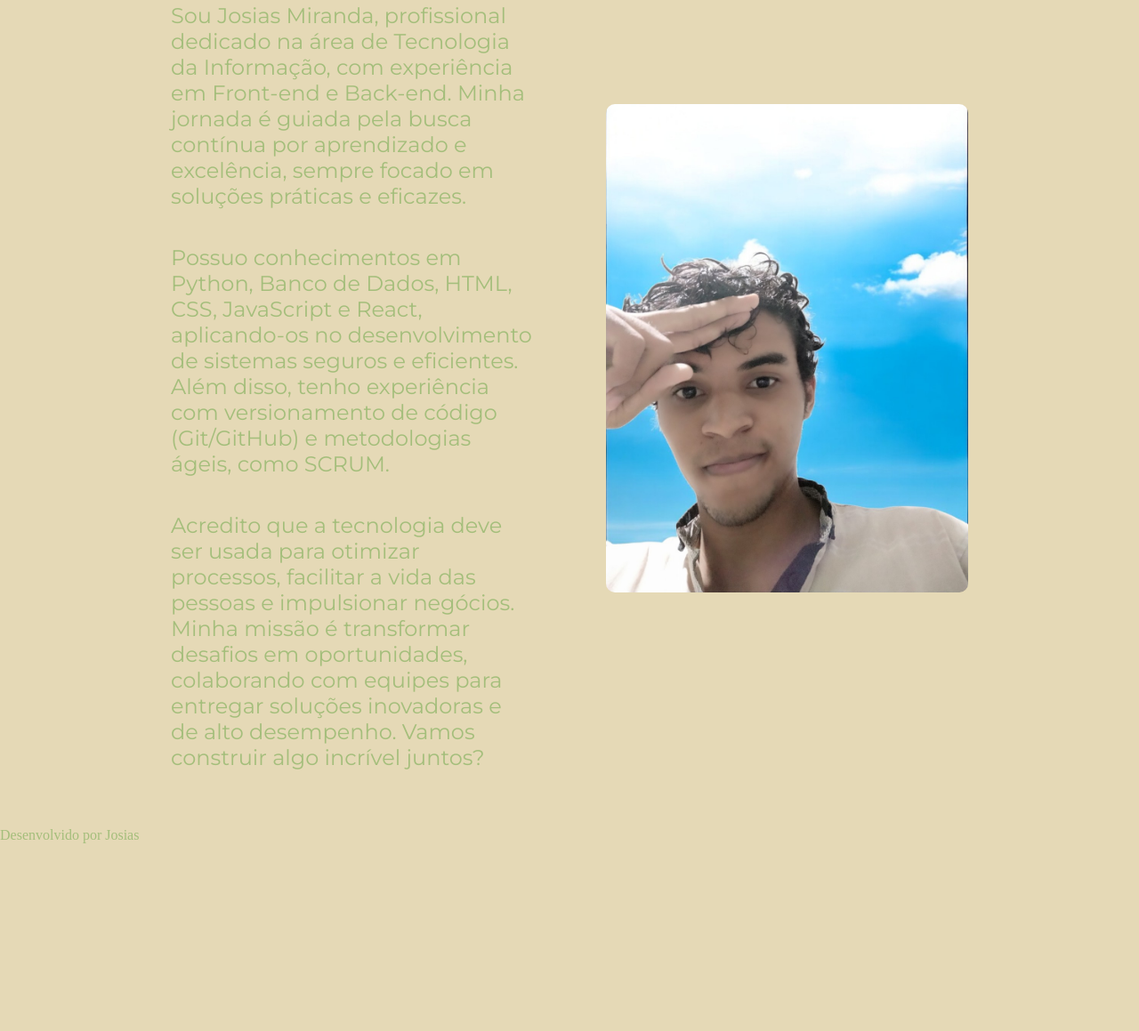
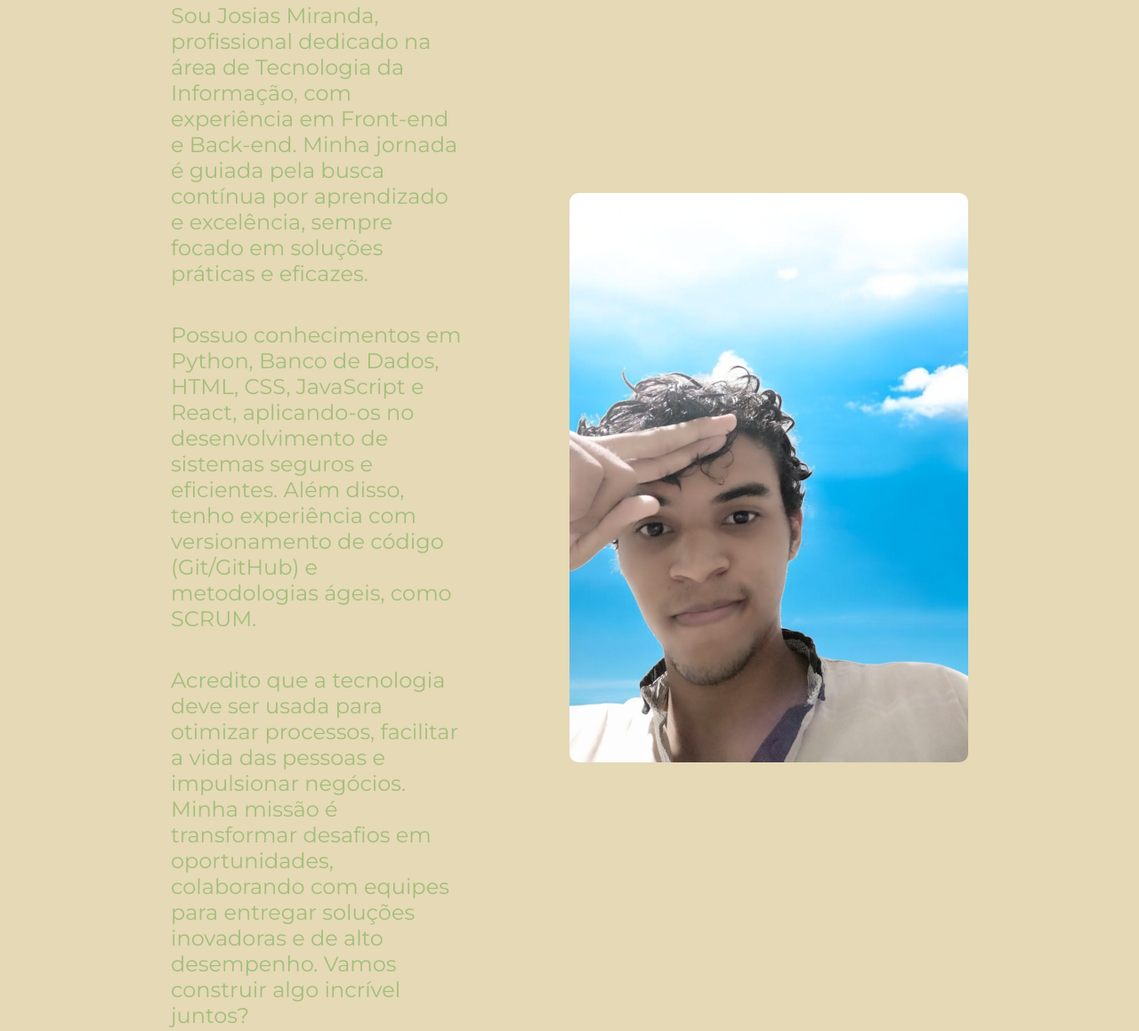
Before and after one commit to josiamiranda3/portifolio_josias, a plain HTML site: page about.html in a window 1280 px wide. Shown: the part 201-1360 px from the top of the page at 89% size. Before the commit the page ends 1149 px from the top, so only its background shows below. Drawn offline with nearby package versions, Linux system fonts and the light colour scheme.

Commit message:
Update style.css

```diff
--- a/styles/style.css
+++ b/styles/style.css
@@ -109,6 +109,19 @@ body {
     background-color: var(--cor--hover);
 }
 
+.apresentacao__imagem {
+    width: 50%;
+}
+
+.rodape {
+    padding: 24px;
+    color: var(--cor-primaria);
+    background-color: var(--cor-terciaria);
+    text-align: center;
+    font-family: var(--fonte-secundaria);
+    font-size: 1.5rem;
+}
+
 /* Responsividade */
 @media (max-width: 1200px) {
     .cabecalho {
@@ -134,8 +147,7 @@ body {
     }
 
     .apresentacao__imagem {
-        width: 100%;
-        max-width: 400px;
+        width: 80%;
     }
 
     .apresentacao__links {
@@ -149,34 +161,32 @@ body {
     }
 
     .imagem {
-        width: 90vw;
+        width: 80vw;
         height: auto;
         padding-left: 0;
     }
 
     .img {
-        width: 100%;
+        width: 80%;
         height: auto;
-        max-width: 400px;
-        max-height: 500px;
     }
 }
 
-/* Ajuste da Imagem para Adaptabilidade */
+/* Estilo para a div que contém a imagem */
 .imagem {
-    width: 50%;
-    max-width: 500px;
-    height: auto;
+    width: 50vw;
+    height: 85vh;
+    padding-left: 35px;
     display: flex;
     align-items: center;
     justify-content: center;
 }
 
+/* Estilo para a imagem dentro da div */
 .img {
-    width: 100%;
-    height: auto;
-    max-height: 600px;
-    object-fit: contain;
+    width: 35vw;
+    height: 80vh;
+    object-fit: cover;
     border-radius: 10px;
 }
 
```
